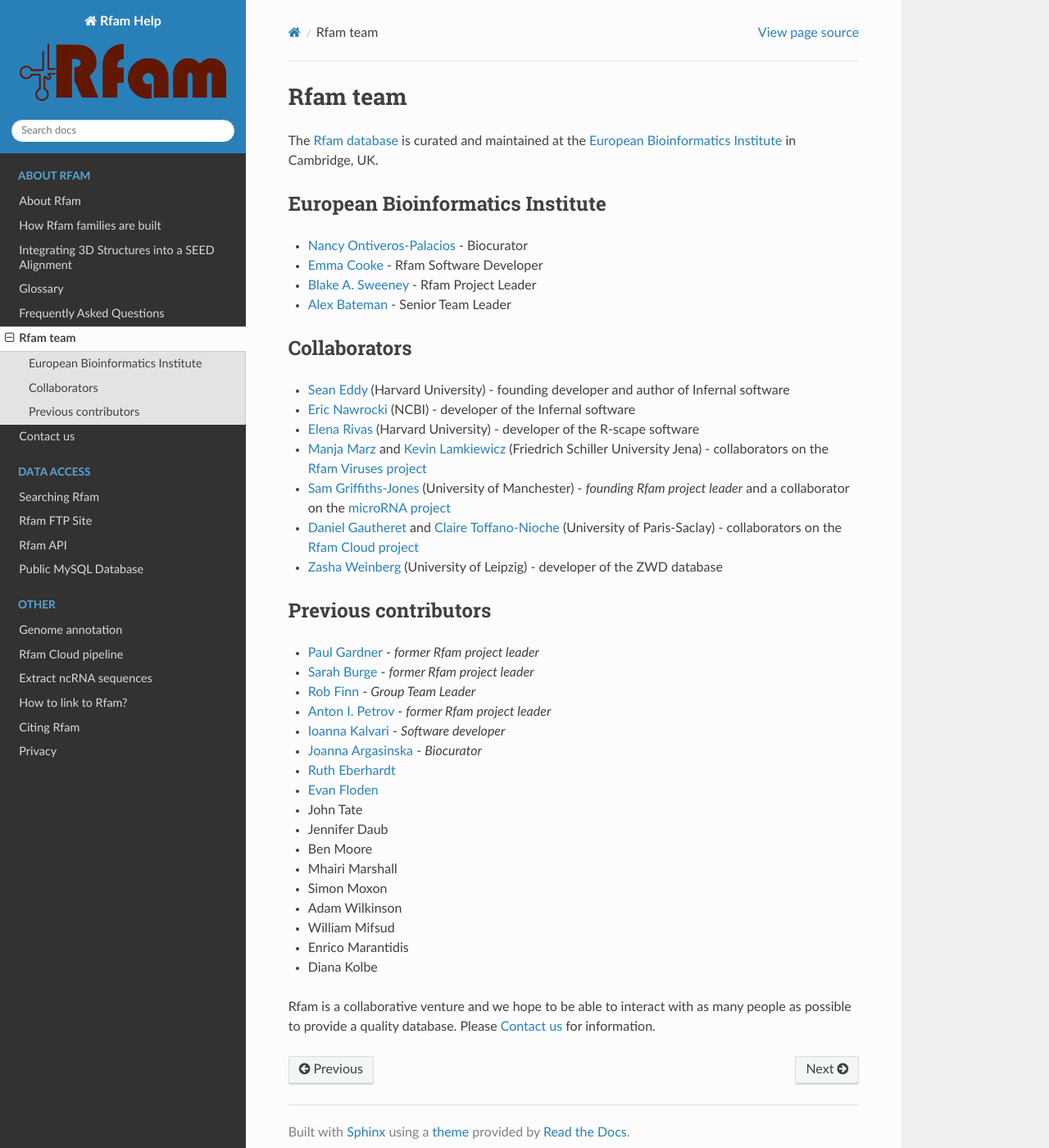
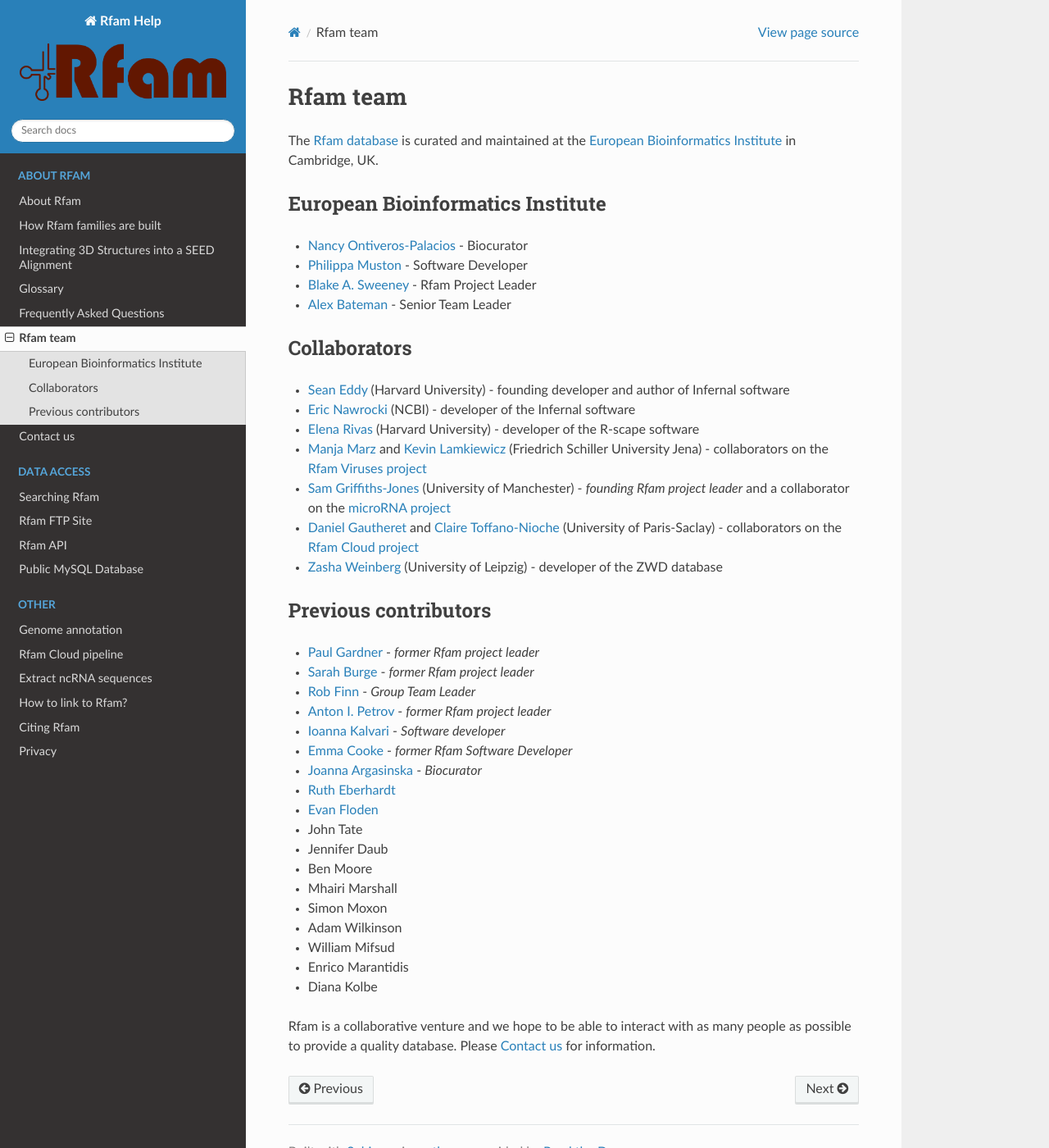
Before and after one commit to Rfam/rfam-docs, a Sphinx documentation site: the page built from docs/source/rfam-team.rst, in a window 1280 px wide and 1400 px high. Shown: the whole window at 82% size. Built offline with Sphinx 7.4.7 and the Read the Docs theme 3.1.0, drawn with Linux system fonts in a browser that asks for light colours; pages that are not in the unit, such as notebooks, are missing from menus.

Commit message:
Updated dependencies for Sphinx and updated Team page

```diff
--- a/docs/source/rfam-team.rst
+++ b/docs/source/rfam-team.rst
@@ -8,7 +8,7 @@
 ---------------------------------
 
 * `Nancy Ontiveros-Palacios <http://www.ebi.ac.uk/about/people/nancy-ontiveros>`_ - Biocurator
-* `Emma Cooke <http://www.ebi.ac.uk/about/people/emma-cooke>`_ - Rfam Software Developer
+* `Philippa Muston <https://www.ebi.ac.uk/people/person/philippa-muston/>`_ - Software Developer
 * `Blake A. Sweeney <https://www.ebi.ac.uk/about/people/blake-sweeney>`_ - Rfam Project Leader
 * `Alex Bateman <http://www.ebi.ac.uk/about/people/alex-bateman>`_ - Senior Team Leader
 
@@ -31,6 +31,7 @@
 * `Rob Finn <http://www.ebi.ac.uk/about/people/rob-finn>`_ - *Group Team Leader*
 * `Anton I. Petrov <https://antonpetrov.com>`_ - *former Rfam project leader*
 * `Ioanna Kalvari <https://orcid.org/0000-0001-9424-9197>`_ - *Software developer*
+* `Emma Cooke <https://orcid.org/0000-0002-7894-8112>`_ - *former Rfam Software Developer*
 * `Joanna Argasinska <https://orcid.org/0000-0003-2678-2824>`_ - *Biocurator*
 * `Ruth Eberhardt <https://orcid.org/0000-0001-6152-1369>`_
 * `Evan Floden <http://orcid.org/0000-0002-5431-190X>`_
```
Also changed, not shown: requirements.txt (+27 -16 lines).
